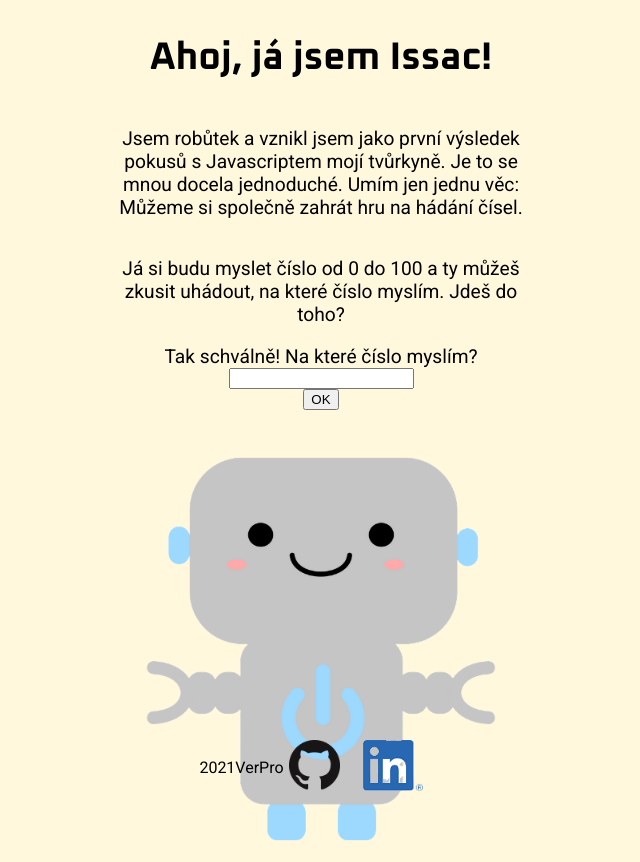
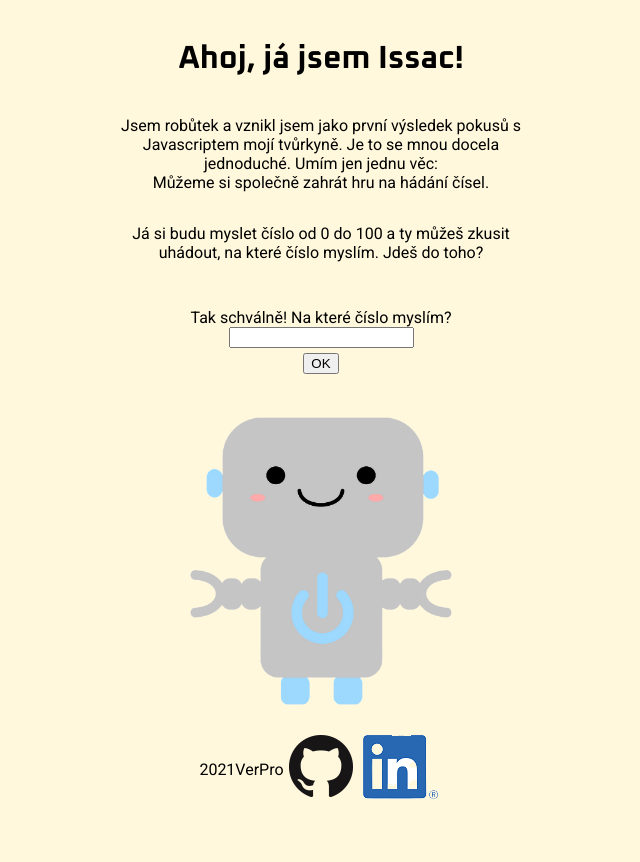
Before and after one commit to VerPro/Issac, a plain HTML site: page index.html in a window 1280 px wide. Shown: the whole page, without its empty margins (319-959 px from the left). After the commit the page ends 816 px from the top, so only its background shows below. Drawn offline with Linux system fonts and the light colour scheme.

Commit message:
styles: icon, font, footer

```diff
--- a/index.html
+++ b/index.html
@@ -5,6 +5,7 @@
     <meta http-equiv="X-UA-Compatible" content="IE=edge" />
     <meta name="viewport" content="width=device-width, initial-scale=1.0" />
     <title>Robůtek Issac</title>
+    <link rel="shortcut icon" type= 'img/png'href="images/icon.png">
     <link rel="preconnect" href="https://fonts.gstatic.com">
 <link href="https://fonts.googleapis.com/css2?family=Oxanium:wght@700&family=Roboto:ital,wght@0,400;0,700;1,400;1,700&display=swap" rel="stylesheet">
     <link rel="stylesheet" href="style.css" />
--- a/style.css
+++ b/style.css
@@ -5,33 +5,44 @@ body {
   flex-direction: column;
   align-items: center;
   justify-content: space-between;
+  height: 100vh;
+  font-size: 100%;
 }
 
 h1 {
   font-family: 'Oxanium', cursive;
+  text-align: center;
 }
 
 p {
   text-align: center;
 }
-
-img {
-  max-width: 80%;
+button {
+  margin: 5px;
 }
 
 .form img {
-  margin-bottom: 5px;
+  width: 60%;
 }
 
 footer a {
   padding: 5px;
 }
 
+header {
+  flex-basis: 35%;
+  display: flex;
+  flex-direction: column;
+  justify-content: center;
+  align-items: center;
+  text-align: center;
+}
+
 footer {
   display: flex;
   justify-content: center;
   align-items: center;
-  position: fixed;
+  position: relative;
   bottom: 0;
 }
 
@@ -48,21 +59,17 @@ footer {
   flex-direction: column;
   justify-content: space-between;
   align-items: center;
+  flex-basis: 35%;
 }
 
 span {
   font-weight: bold;
 }
+
 @media screen and (min-width: 800px) {
   header,
   section {
     max-width: 40%;
-    display: flex;
-    flex-direction: column;
-    justify-content: center;
-    align-items: center;
-    font-size: larger;
-    text-align: center;
   }
 
   input {
```
Also changed, not shown: images/icon.png (added).
